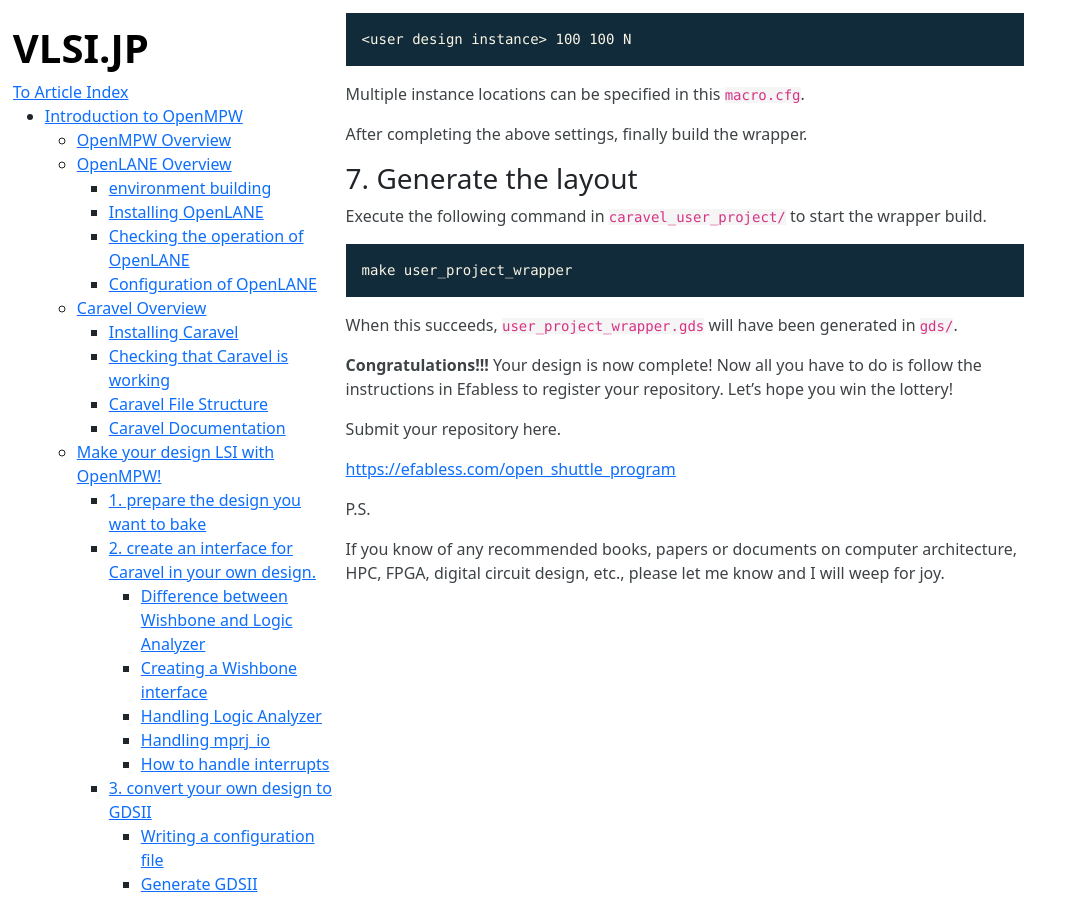
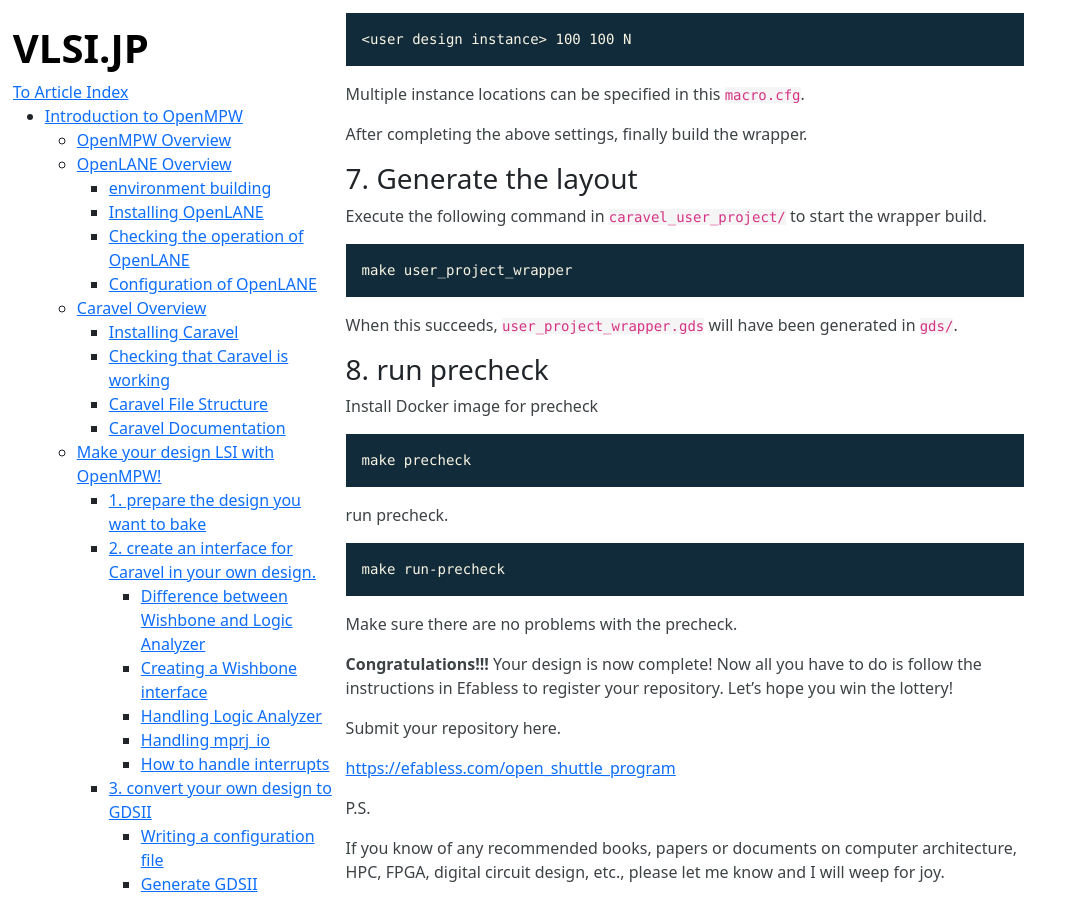
Before and after one commit to Cra2yPierr0t/Cra2yPierr0t.github.io, a Jekyll site: the page built from Introduction_to_OpenMPW.md, in a window 1280 px wide and 900 px high, scrolled down 23857 px. Shown: the whole window, without its empty margins (0-1074 px from the left). Built offline with Jekyll 4.4.1, drawn with Linux system fonts in a browser that asks for light colours; our own code applies the rules of GitHub Pages for plain Markdown files.

Commit message:
added precheck

````diff
--- a/Introduction_to_OpenMPW.md
+++ b/Introduction_to_OpenMPW.md
@@ -862,6 +862,21 @@ make user_project_wrapper
 
 When this succeeds, `user_project_wrapper.gds` will have been generated in `gds/`.
 
+### 8. run precheck
+
+Install Docker image for precheck
+```bash
+make precheck
+```
+
+run precheck.
+```bash
+make run-precheck
+```
+
+Make sure there are no problems with the precheck.
+
+
 **Congratulations!!!** Your design is now complete! Now all you have to do is follow the instructions in Efabless to register your repository. Let's hope you win the lottery!
 
 Submit your repository here.
````
